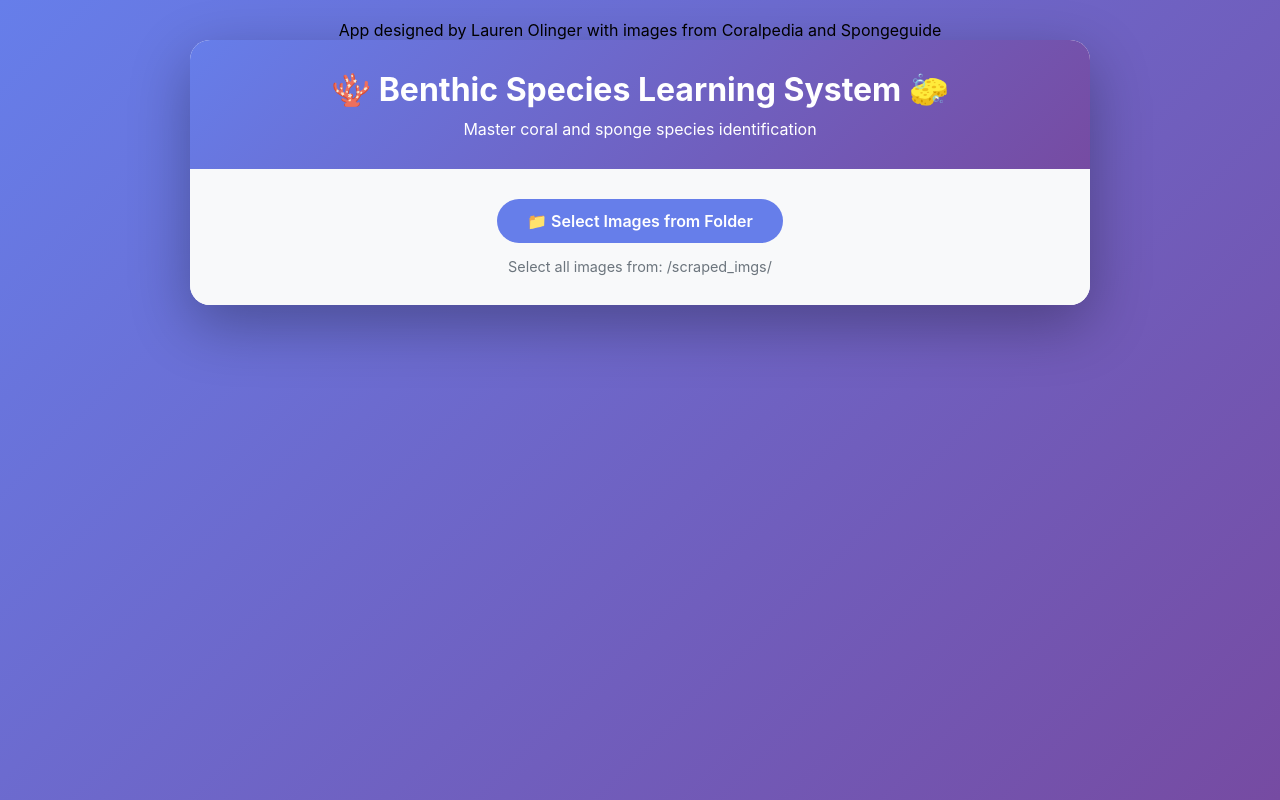
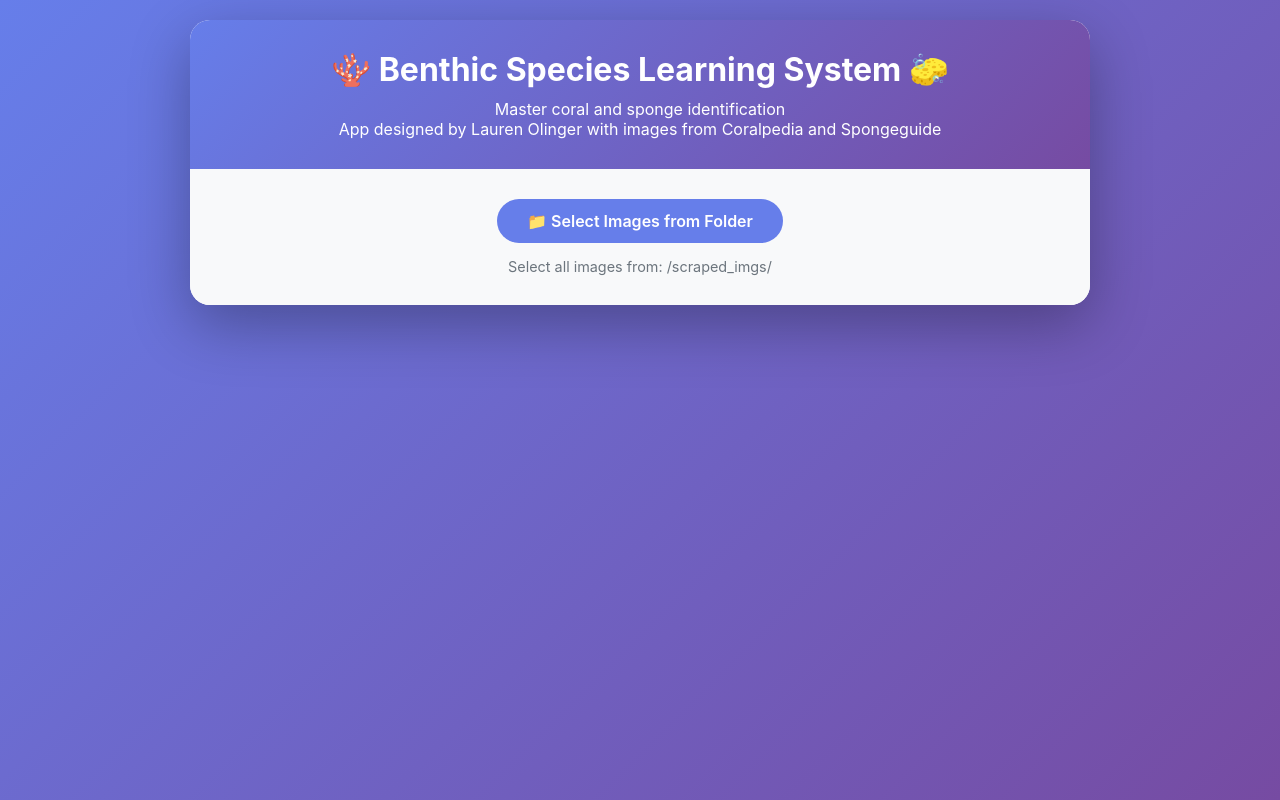
Before and after one commit to laurenkolinger/flashcard, a plain HTML site: page index.html in a window 1280 px wide. Drawn offline with Linux system fonts and the light colour scheme.

Commit message:
Update header text and remove subtitle
Removed subtitle and updated description text.

```diff
--- a/index.html
+++ b/index.html
@@ -4,7 +4,6 @@
     <meta charset="UTF-8">
     <meta name="viewport" content="width=device-width, initial-scale=1.0">
     <title>Benthic Species Flashcards & Quiz</title>
-    <subtitle>App designed by Lauren Olinger with images from Coralpedia and Spongeguide </subtitle>
     <style>
         * {
             margin: 0;
@@ -506,7 +505,8 @@
     <div class="container">
         <div class="header">
             <h1>🪸 Benthic Species Learning System 🧽</h1>
-            <p>Master coral and sponge species identification</p>
+            <p>Master coral and sponge identification</p>
+            <p>App designed by Lauren Olinger with images from Coralpedia and Spongeguide</p>
         </div>
 
         <div class="file-input-container">
```
